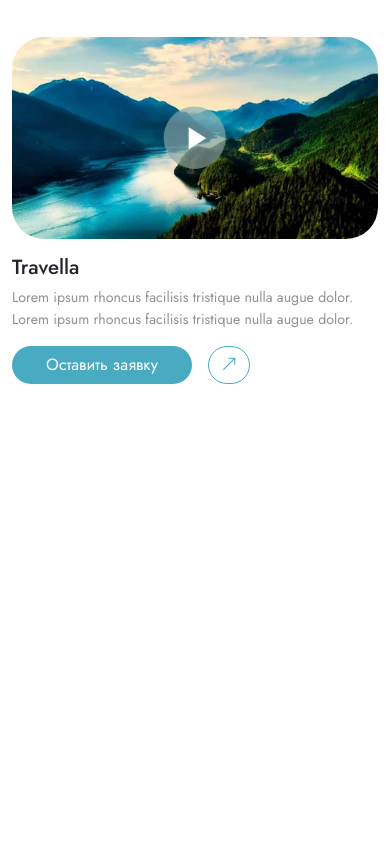
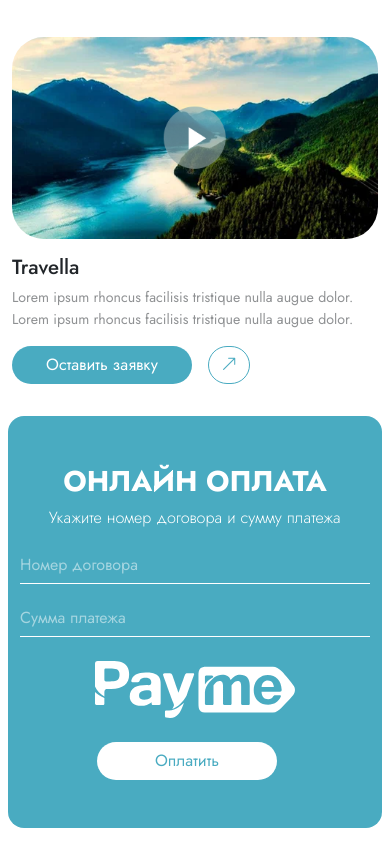
Before and after one commit to arofatnizamova/insight_tour, a plain HTML site: page index.html in a window 390 px wide. Shown: the part 2485-3329 px from the top of the page. Before the commit the page ends 2885 px from the top, so only its background shows below. Drawn offline with nearby package versions, Linux system fonts and the light colour scheme.

Commit message:
feat: add responsive payme section

```diff
--- a/index.html
+++ b/index.html
@@ -376,6 +376,36 @@
                 </div>
             </div>
         </section>
+        <section class="py-lg-5 py-3 px-sm-0 px-2">
+            <div class="container py-5 bg-blue rounded-4">
+                <div class="row justify-content-center">
+                    <div class="col-sm-11">
+                        <div class="w-100 h-100 text-white">
+                            <div class="row gy-4">
+                                <div class="col-lg-8">
+                                    <div class="w-100 h-100">
+                                        <h4 class="fw-bold fs-title-3 text-lg-start text-center text-uppercase">Онлайн оплата</h4>
+                                        <p class="fw-light text-lg-start text-center fs-paragraph">Укажите номер договора и сумму платежа</p>
+                                        <div class="mt-lg-5">
+                                            <form action="" class="d-flex flex-lg-row flex-column justify-content-lg-between align-items-center">
+                                                <input type=text" class="form-control" placeholder="Номер договора">
+                                                <input type=text" class="form-control mt-sm-0 mt-3" placeholder="Сумма платежа">
+                                            </form>
+                                        </div>
+                                    </div>
+                                </div>
+                                <div class="col-lg-4">
+                                    <div class="w-100 h-100 d-flex flex-column align-items-lg-end align-items-center">
+                                        <img src="icons/payme.svg" alt="" class="img-fluid w-sm-200">
+                                        <button  class="btn btn-white mt-lg-auto mt-4  text-blue me-3">Оплатить</a>
+                                    </div>
+                                </div>
+                            </div>
+                        </div>
+                    </div>
+                </div>
+            </div>
+        </section>
     </main>
 
     <!-- Modal -->
--- a/style.css
+++ b/style.css
@@ -45,7 +45,9 @@ body {
     backdrop-filter: blur(10px);
     -webkit-backdrop-filter: blur(10px);
 }
-
+.bg-blue{
+    background: var(--color-blue);
+}
 .w-fit-content {
     width: fit-content;
 }
@@ -214,6 +216,17 @@ body {
 .margin-top-custom{
     margin-top: -3rem;
 }
+.form-control{
+    background: transparent;
+    border: none;
+    border-bottom: 1px solid white;
+    border-radius: 0;
+    padding-left: 0;
+    width: 40%;
+}
+.form-control::placeholder{
+    color: rgba(255, 255, 255, 0.5);
+}
 @media (min-width: 576px) {
     .modal-dialog {
         max-width: 1000px;
@@ -250,6 +263,9 @@ body {
         transform: translateX(-50%);
         bottom: 0;
     }
+    .form-control{
+        width: 70%;
+    }
 }
 
 @media (max-width: 768px) {
@@ -271,4 +287,10 @@ body {
     .image-slider .splide__slide.is-active {
         transform: unset;
     }
+    .form-control{
+        width: 100%;
+    }
+    .w-sm-200{
+        width: 200px;
+    }
 }
```
Also changed, not shown: icons/payme.svg (added).
